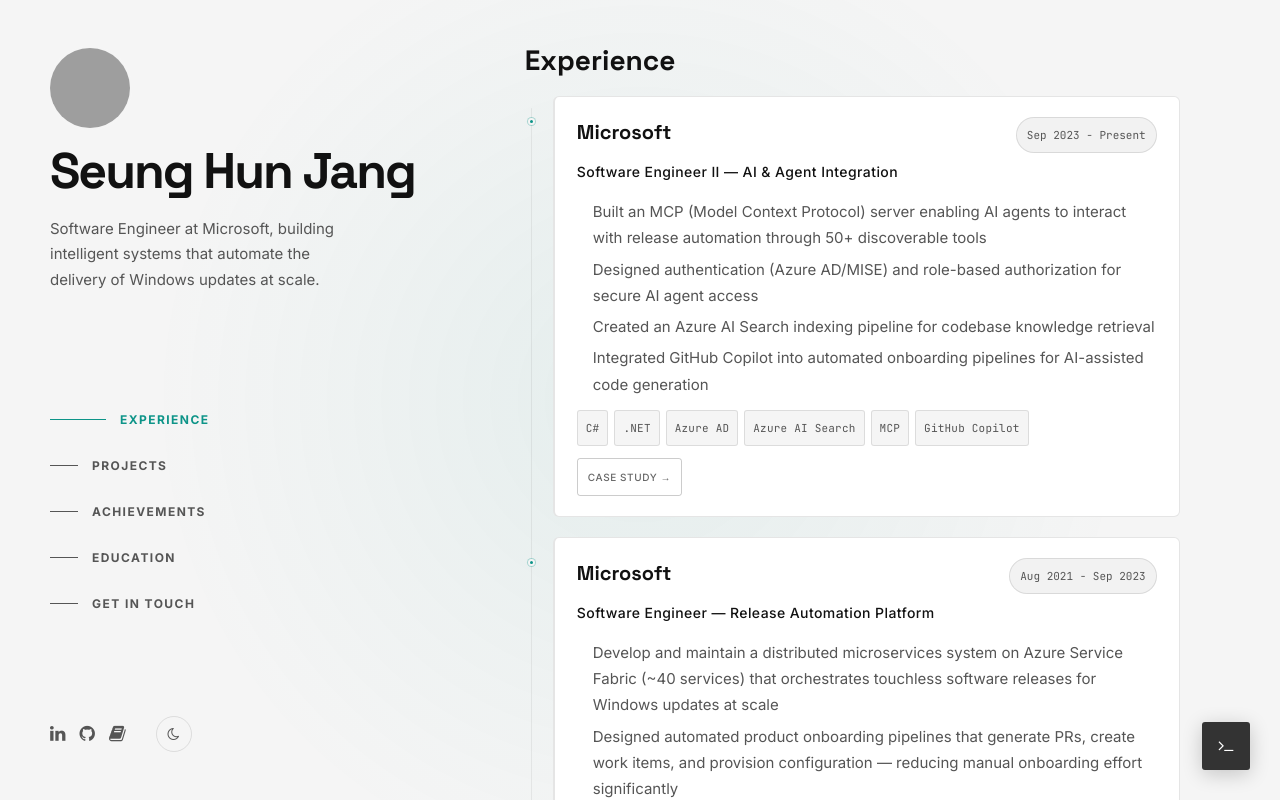
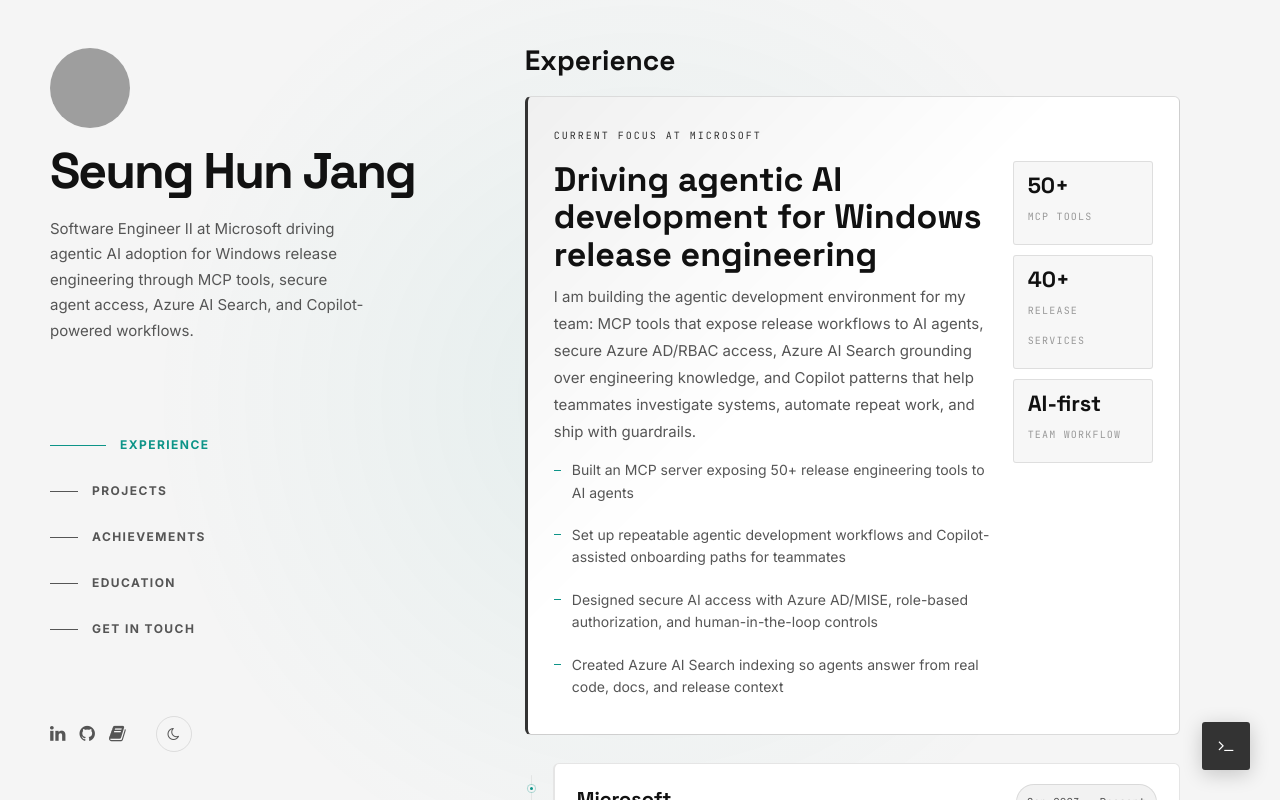
Before and after one commit to sj43/MyWebsite, a React (Vite) app in the folder mypersonalwebsite/: page / in a window 1280 px wide. Shown: the top 800 px of the page. Built offline with nearby package versions, Linux system fonts and the light colour scheme; grey boxes are pictures that could not be loaded.

Commit message:
Emphasize Microsoft agentic AI leadership

```diff
--- a/mypersonalwebsite/index.html
+++ b/mypersonalwebsite/index.html
@@ -4,20 +4,20 @@
     <meta charset="utf-8" />
     <meta name="viewport" content="width=device-width, initial-scale=1" />
     <meta name="theme-color" content="#111111" />
-    <meta name="description" content="Portfolio of Seung Hun Jang — Software Engineer with experience in backend systems, cloud infrastructure, and full-stack development." />
+    <meta name="description" content="Portfolio of Seung Hun Jang — Microsoft Software Engineer II driving agentic AI development workflows for Windows release engineering." />
     <meta name="robots" content="index, follow" />
 
     <!-- Open Graph / Social sharing -->
     <meta property="og:type" content="website" />
     <meta property="og:url" content="https://sj43.github.io/MyWebsite/" />
     <meta property="og:title" content="Seung Hun Jang | Software Engineer" />
-    <meta property="og:description" content="Portfolio of Seung Hun Jang — Software Engineer with experience in backend systems, cloud infrastructure, and full-stack development." />
+    <meta property="og:description" content="Microsoft Software Engineer II driving agentic AI development workflows through MCP tools, secure agent access, Azure AI Search, and Copilot." />
     <meta property="og:image" content="https://sj43.github.io/MyWebsite/images/profilepic.jpeg" />
 
     <!-- Twitter Card -->
     <meta name="twitter:card" content="summary_large_image" />
     <meta name="twitter:title" content="Seung Hun Jang | Software Engineer" />
-    <meta name="twitter:description" content="Portfolio of Seung Hun Jang — Software Engineer with experience in backend systems, cloud infrastructure, and full-stack development." />
+    <meta name="twitter:description" content="Microsoft Software Engineer II driving agentic AI development workflows through MCP tools, secure agent access, Azure AI Search, and Copilot." />
     <meta name="twitter:image" content="https://sj43.github.io/MyWebsite/images/profilepic.jpeg" />
     <link rel="manifest" href="/manifest.json" />
     <!-- Modern Google Fonts -->
--- a/mypersonalwebsite/public/css/modern.css
+++ b/mypersonalwebsite/public/css/modern.css
@@ -200,6 +200,133 @@
   margin-bottom: 5px !important;
   color: var(--color-text-muted) !important;
 }
+
+.ai-initiative-card {
+  position: relative;
+  overflow: hidden;
+  margin-bottom: 28px;
+  padding: 24px 26px;
+  background:
+    linear-gradient(135deg, rgba(var(--color-highlight-rgb), 0.14), transparent 42%),
+    var(--color-bg-surface);
+  border: 1px solid rgba(var(--color-highlight-rgb), 0.35);
+  border-left: 3px solid var(--color-highlight);
+  border-radius: var(--radius-md);
+  box-shadow: var(--shadow-soft);
+}
+
+.ai-initiative-card::after {
+  content: '';
+  position: absolute;
+  inset: 12px 12px auto auto;
+  width: 84px;
+  height: 84px;
+  border-top: 1px solid rgba(255, 255, 255, 0.18);
+  border-right: 1px solid rgba(255, 255, 255, 0.18);
+  pointer-events: none;
+}
+
+.ai-initiative-eyebrow {
+  margin-bottom: 10px;
+  font-family: var(--font-mono) !important;
+  font-size: 10px !important;
+  color: var(--color-highlight) !important;
+  letter-spacing: 0.2em;
+  text-transform: uppercase;
+}
+
+.ai-initiative-layout {
+  display: grid;
+  grid-template-columns: minmax(0, 1fr) minmax(140px, 0.32fr);
+  gap: 22px;
+  align-items: start;
+}
+
+.ai-initiative-title {
+  margin: 0 0 10px !important;
+  font-size: clamp(22px, 4vw, 34px) !important;
+  line-height: 1.1 !important;
+  color: var(--color-text) !important;
+}
+
+.ai-initiative-summary {
+  max-width: 760px;
+  margin: 0 0 14px !important;
+  color: var(--color-text-muted) !important;
+  font-size: 15px !important;
+  line-height: 1.8 !important;
+}
+
+.ai-initiative-highlights {
+  display: grid;
+  gap: 8px;
+  margin: 0 !important;
+  padding: 0 !important;
+  list-style: none;
+}
+
+.ai-initiative-highlights li {
+  position: relative;
+  padding-left: 18px;
+  color: var(--color-text-muted) !important;
+  font-size: 14px !important;
+  line-height: 1.6 !important;
+}
+
+.ai-initiative-highlights li::before {
+  content: '';
+  position: absolute;
+  left: 0;
+  top: 0.75em;
+  width: 7px;
+  height: 1px;
+  background: var(--color-highlight);
+}
+
+.ai-initiative-metrics {
+  display: grid;
+  gap: 10px;
+}
+
+.ai-initiative-metric {
+  padding: 12px 14px;
+  background: rgba(255, 255, 255, 0.04);
+  border: 1px solid rgba(255, 255, 255, 0.12);
+  border-radius: var(--radius-sm);
+}
+
+.ai-initiative-metric-value,
+.ai-initiative-metric-label {
+  display: block;
+}
+
+.ai-initiative-metric-value {
+  color: var(--color-text) !important;
+  font-family: var(--font-display) !important;
+  font-size: 22px !important;
+  font-weight: 800;
+  line-height: 1;
+}
+
+.ai-initiative-metric-label {
+  margin-top: 6px;
+  color: var(--color-text-subtle) !important;
+  font-family: var(--font-mono) !important;
+  font-size: 10px !important;
+  letter-spacing: 0.12em;
+  text-transform: uppercase;
+}
+
+[data-theme="light"] .ai-initiative-card {
+  background:
+    linear-gradient(135deg, rgba(0, 0, 0, 0.06), transparent 42%),
+    #FFFFFF;
+  border-color: rgba(0, 0, 0, 0.14);
+  border-left-color: #333333;
+}
+
+[data-theme="light"] .ai-initiative-eyebrow { color: #333333 !important; }
+[data-theme="light"] .ai-initiative-metric { background: rgba(0, 0, 0, 0.03); border-color: rgba(0, 0, 0, 0.1); }
 
 /* About text inside timeline card */
 .timeline-about-text {
@@ -1232,6 +1359,7 @@
   .cs-hero { padding: 0 20px 32px; margin-top: 36px; }
   .cs-body { padding: 28px 20px 56px; }
   .cs-nav-footer { flex-direction: column; align-items: flex-start; }
+  .ai-initiative-layout { grid-template-columns: 1fr; }
 }
 
 
--- a/mypersonalwebsite/src/components/casestudy/caseStudyData.ts
+++ b/mypersonalwebsite/src/components/casestudy/caseStudyData.ts
@@ -20,31 +20,32 @@
 const caseStudies = [
   {
     slug: 'microsoft',
-    name: 'Microsoft — Release Automation & AI Integration',
-    tagline: 'From distributed release orchestration to AI-powered engineering — 3+ years building Windows update infrastructure',
+    name: 'Microsoft — Agentic AI for Release Engineering',
+    tagline: 'Driving agentic AI adoption for Windows release engineering through MCP tools, secure agent access, Azure AI Search, and Copilot workflows',
     category: 'Full-Time · SWE → SWE II',
     techStack: ['C#', '.NET', 'Azure Service Fabric', 'Azure AD', 'Azure AI Search', 'MCP', 'GitHub Copilot', 'TypeScript', 'Azure DevOps'],
     overview:
-      'Over 3+ years at Microsoft, I\'ve worked across two phases: first building the distributed platform that orchestrates touchless Windows update releases at scale, then expanding its intelligence layer — exposing the system to AI agents via MCP, securing AI access with Azure AD, and integrating Copilot into developer workflows.',
+      'At Microsoft, I am driving the agentic AI initiative for Windows release engineering: building MCP tools, securing agent access, grounding AI in real engineering knowledge, and helping teammates adopt AI-assisted development workflows safely. That work builds on my earlier release automation platform experience, where I helped maintain the distributed system that orchestrates touchless Windows update releases at scale.',
     sections: [
       {
-        heading: '📦 Phase 1 (SWE · Aug 2021–Sep 2023): Release Automation Platform',
+        heading: '🤖 Agentic AI Initiative (SWE II · Sep 2023–Present)',
+        diagramKey: 'microsoft-ai',
+        body: [
+          'Drove the team\'s move from ad hoc AI experiments to a repeatable agentic development environment for release engineering workflows.',
+          'MCP server with 50+ tools: Built a Model Context Protocol server that exposes the release automation platform to AI agents. The server surfaces discoverable tools that let agents query release state, retrieve deployment context, and trigger scoped workflows.',
+          'Authentication & authorization: Designed secure AI access using Azure AD (MISE), role-based authorization, and human-in-the-loop boundaries for high-impact operations.',
+          'Azure AI Search indexing pipeline: Created an indexing pipeline that ingests and semantically indexes code/docs so Copilot and agents answer from grounded release engineering context.',
+          'Copilot workflow enablement: Set up AI-assisted onboarding and development workflows so teammates can investigate systems, generate configuration changes, and work with agents using shared guardrails.',
+        ]
+      },
+      {
+        heading: '📦 Release Automation Platform Foundation',
         diagramKey: 'microsoft-release',
         body: [
           'The platform runs on Azure Service Fabric with ~40 microservices coordinating every stage of a software release: scheduling, validation, staged rollout, monitoring, and incident response. Service Fabric\'s stateful service primitives maintain durable release state across restarts and rolling upgrades — critical for workflows that span hours or days.',
           'Automated product onboarding pipelines: Designed pipelines that eliminate manual setup for teams joining the platform. When a new product onboards, the system automatically generates pull requests, creates Azure DevOps work items, and provisions configuration — reducing hours of manual work per team to near-zero.',
           'Automated incident management: Built features that detect release anomalies and trigger structured incident response workflows, reducing mean time to acknowledgment for release-blocking issues.',
           'Release scheduling improvements: Designed enhancements that improved throughput for concurrent release pipelines and reduced bottlenecks during high-traffic release windows.',
-        ]
-      },
-      {
-        heading: '🤖 Phase 2 (SWE II · Sep 2023–Present): AI & Agent Integration',
-        diagramKey: 'microsoft-ai',
-        body: [
-          'MCP server with 50+ tools: Built a Model Context Protocol server that exposes the release automation platform to AI agents. The server surfaces 50+ discoverable tools — enabling agents to query release state, trigger workflows, and retrieve deployment context without human intermediaries.',
-          'Authentication & authorization: Designed the auth layer for secure AI agent access using Azure AD (MISE). Implemented role-based authorization so different agents and users can access only the tools and data their role permits.',
-          'Azure AI Search indexing pipeline: Created an indexing pipeline that ingests and semantically indexes the codebase, making it queryable for AI knowledge retrieval. Enables Copilot and other agents to answer questions grounded in the actual system\'s code and docs.',
-          'GitHub Copilot integration: Integrated Copilot into the automated onboarding pipelines — new teams get AI-generated code scaffolding and configuration suggestions as part of the onboarding workflow, accelerating time-to-first-release.',
         ]
       },
       {
--- a/mypersonalwebsite/src/components/resume/resume.jsx
+++ b/mypersonalwebsite/src/components/resume/resume.jsx
@@ -15,8 +15,36 @@
 }
 
 export default function Resume({ resumeData }) {
+  const initiative = resumeData.featuredInitiative;
+
   return (
       <SectionShell id="resume" title="Experience" rowClassName="work">
+              {initiative && (
+                <div className="ai-initiative-card reveal">
+                  <div className="ai-initiative-eyebrow">{initiative.eyebrow}</div>
+                  <div className="ai-initiative-layout">
+                    <div>
+                      <h3 className="ai-initiative-title">{initiative.title}</h3>
+                      <p className="ai-initiative-summary">{initiative.summary}</p>
+                      <ul className="ai-initiative-highlights">
+                        {initiative.highlights.map(highlight => (
+                          <li key={highlight}>{highlight}</li>
+                        ))}
+                      </ul>
+                    </div>
+                    {initiative.metrics?.length > 0 && (
+                      <div className="ai-initiative-metrics" aria-label="AI initiative metrics">
+                        {initiative.metrics.map(metric => (
+                          <div key={metric.label} className="ai-initiative-metric">
+                            <span className="ai-initiative-metric-value">{metric.value}</span>
+                            <span className="ai-initiative-metric-label">{metric.label}</span>
+                          </div>
+                        ))}
+                      </div>
+                    )}
+                  </div>
+                </div>
+              )}
               <div className="timeline-wrapper">
                 {resumeData.experience && resumeData.experience.map((item, i) => {
                   const caseStudySlug = getCaseStudySlugForExperience(item);
--- a/mypersonalwebsite/src/components/resume/resumeData.ts
+++ b/mypersonalwebsite/src/components/resume/resumeData.ts
@@ -3,8 +3,24 @@
 const resumeData = {
   "imagebaseurl": "https://sj43.github.io/MyWebsite/",
   "name": "Seung Hun Jang",
-  "role": "Software Engineer",
-  "bio": "Software Engineer at Microsoft, building intelligent systems that automate the delivery of Windows updates at scale.",
+  "role": "Software Engineer II — Agentic AI & Release Engineering",
+  "bio": "Software Engineer II at Microsoft driving agentic AI adoption for Windows release engineering through MCP tools, secure agent access, Azure AI Search, and Copilot-powered workflows.",
+  "featuredInitiative": {
+    "eyebrow": "Current focus at Microsoft",
+    "title": "Driving agentic AI development for Windows release engineering",
+    "summary": "I am building the agentic development environment for my team: MCP tools that expose release workflows to AI agents, secure Azure AD/RBAC access, Azure AI Search grounding over engineering knowledge, and Copilot patterns that help teammates investigate systems, automate repeat work, and ship with guardrails.",
+    "highlights": [
+      "Built an MCP server exposing 50+ release engineering tools to AI agents",
+      "Set up repeatable agentic development workflows and Copilot-assisted onboarding paths for teammates",
+      "Designed secure AI access with Azure AD/MISE, role-based authorization, and human-in-the-loop controls",
+      "Created Azure AI Search indexing so agents answer from real code, docs, and release context"
+    ],
+    "metrics": [
+      { "value": "50+", "label": "MCP tools" },
+      { "value": "40+", "label": "release services" },
+      { "value": "AI-first", "label": "team workflow" }
+    ]
+  },
   "address": "Kirkland, WA",
   "email": "seunghunjang956@gmail.com",
   "education": {
@@ -18,14 +34,15 @@
     {
       "organization": "Microsoft",
       "location": "Remote",
-      "position": "Software Engineer II — AI & Agent Integration",
+      "position": "Software Engineer II — Agentic AI & Release Engineering Enablement",
       "date": "Sep 2023 - Present",
       "caseStudySlug": "microsoft",
       "description": [
+        "Driving the team's agentic AI initiative by turning release engineering workflows into secure, discoverable tools for AI agents and teammates",
         "Built an MCP (Model Context Protocol) server enabling AI agents to interact with release automation through 50+ discoverable tools",
-        "Designed authentication (Azure AD/MISE) and role-based authorization for secure AI agent access",
-        "Created an Azure AI Search indexing pipeline for codebase knowledge retrieval",
-        "Integrated GitHub Copilot into automated onboarding pipelines for AI-assisted code generation",
+        "Designed authentication (Azure AD/MISE), role-based authorization, and guardrails for secure AI agent access",
+        "Created an Azure AI Search indexing pipeline so Copilot and agents answer questions grounded in real code, docs, and release context",
+        "Set up Copilot-powered development and onboarding workflows that help teammates investigate systems and generate configuration changes faster",
         "[C# | .NET | Azure AD | Azure AI Search | MCP | GitHub Copilot]"
       ]
     },
```
Also changed, not shown: mypersonalwebsite/src/hooks/useRouteScrollReveal.js (+14 -1 lines), mypersonalwebsite/src/types/index.ts (+14 -0 lines), 2 other files (tests, documents, lock files or other folders).
